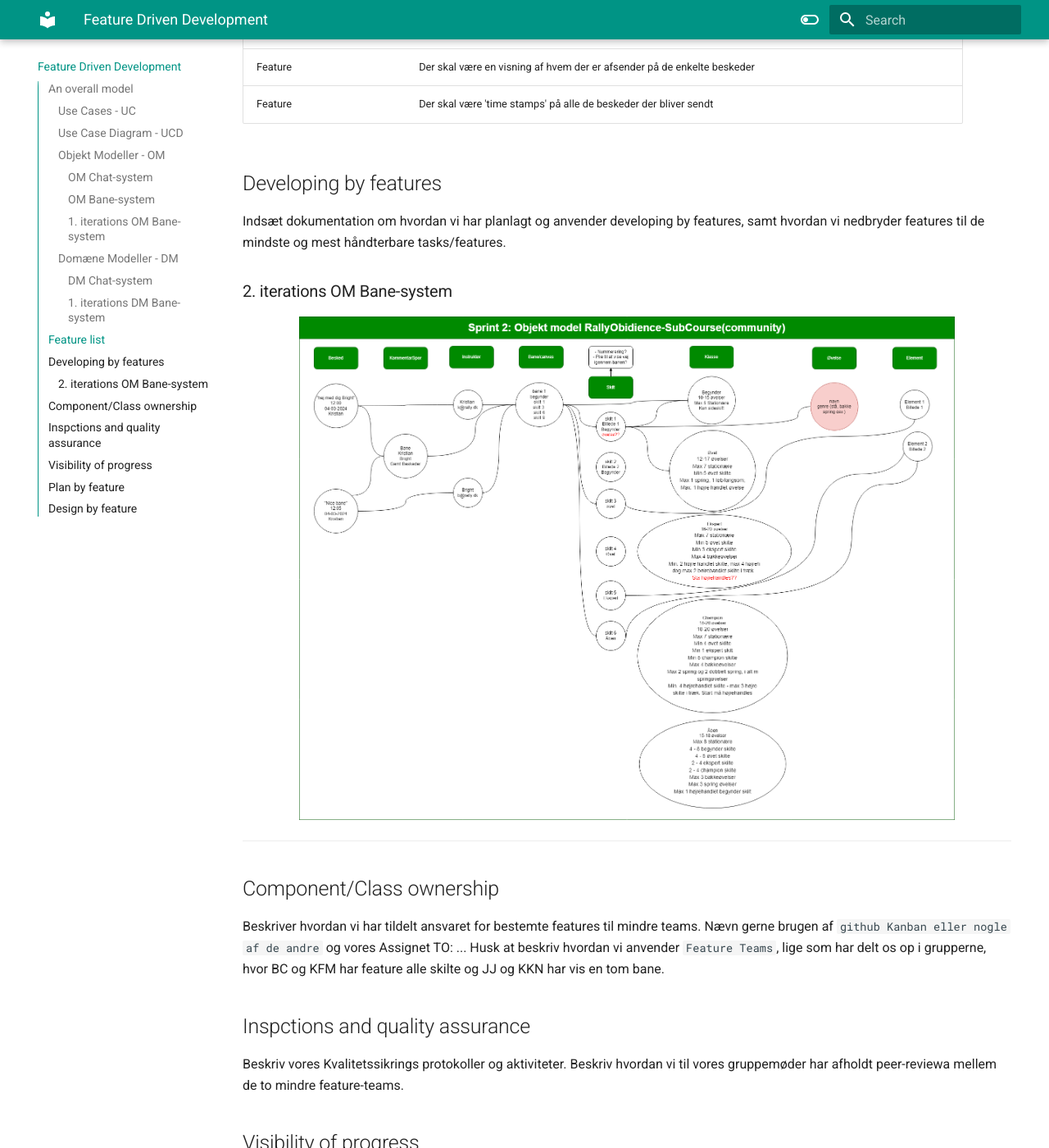
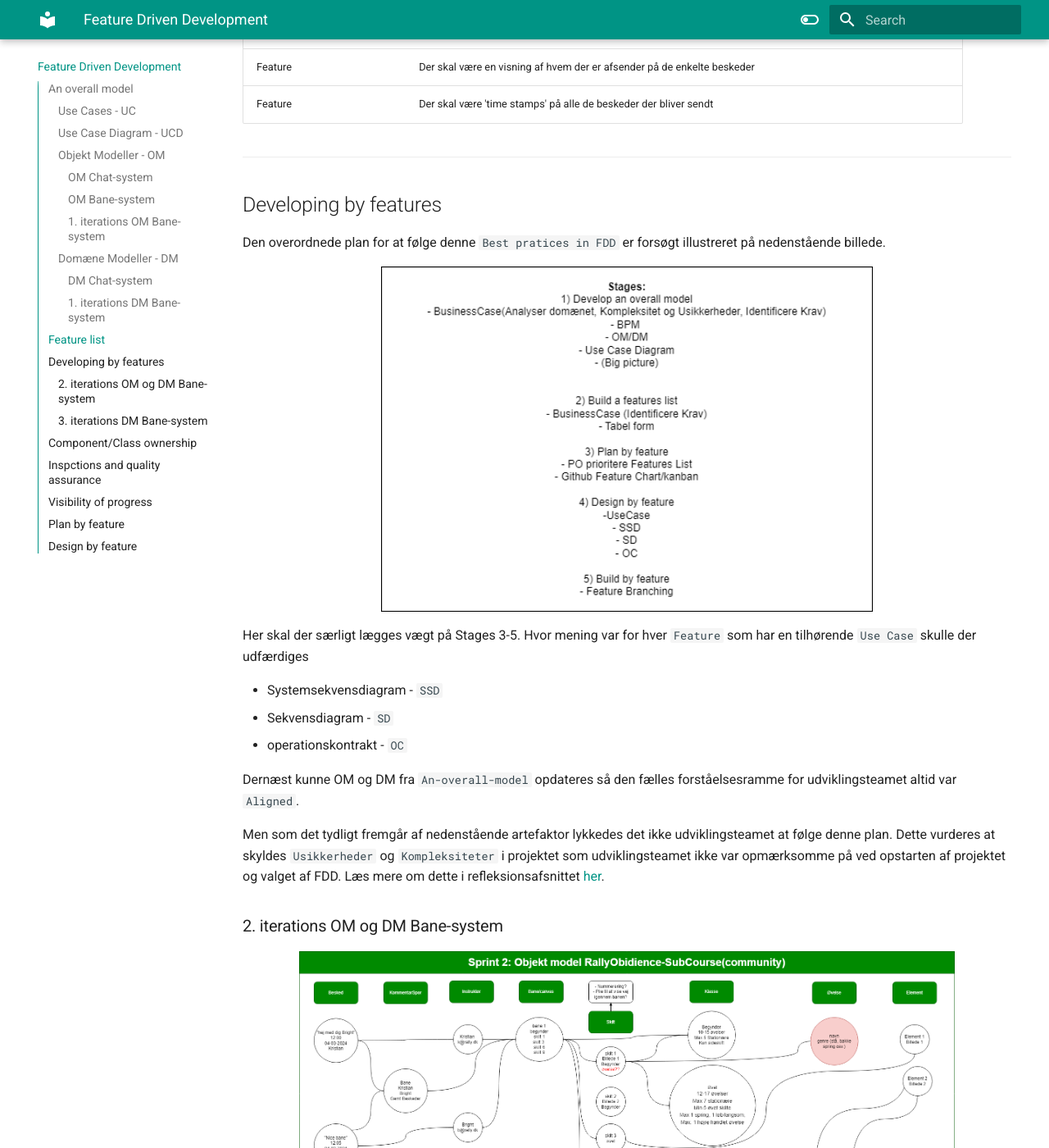
Before and after one commit to DMOoF23-Team2/3.Semester-Exam-Docs, an MkDocs documentation site: the page built from docs/featureDrivenDevelopment.md, in a window 1280 px wide and 1400 px high, scrolled down 11283 px. Shown: the whole window at 82% size. Built offline with MkDocs 1.6.1 and Material for MkDocs 9.7.7, drawn with Linux system fonts in a browser that asks for light colours; some of the changed text lies outside the part shown.

Commit message:
develop by feature dokumentation påbegyndt

```diff
--- a/docs/featureDrivenDevelopment.md
+++ b/docs/featureDrivenDevelopment.md
@@ -113,7 +113,7 @@ Denne DM vil blive refactoreret i en videre udviklingsproces, når udviklingen a
 </figure>
 
 #### 1. iterations DM Bane-system
-Denne DM har lige som [OM bane-system](featureDrivenDevelopment.md##1iteration-om-fdd) været itereraret hen over flere gange i forbindelse med [Developing by features](featureDrivenDevelopment.md#Developing-by-feature). Derfor kan denne `1. iterations DM Bane-system` ses som værende en del af `an-overall-model` og den har haft til formål at skabe den fælles forståelse ramme for udviklingsteamet inden selve udviklingsprocessen påbegyndes.
+Denne DM har lige som [OM bane-system](featureDrivenDevelopment.md#1iteration-om-fdd) været itereraret hen over flere gange i forbindelse med [Developing by features](featureDrivenDevelopment.md#Developing-by-feature). Derfor kan denne `1. iterations DM Bane-system` ses som værende en del af `an-overall-model` og den har haft til formål at skabe den fælles forståelse ramme for udviklingsteamet inden selve udviklingsprocessen påbegyndes.
 
 <figure markdown="span">
   ![Chat-system DM ](images/BaneSystemDM1Iteration.png){ width="800" }
@@ -215,14 +215,39 @@ Listen i prioriteret rækkefølge:
 | Feature | Der skal være en visning af hvem der er afsender på de enkelte beskeder |
 | Feature | Der skal være 'time stamps' på alle de beskeder der bliver sendt |
 
+---
 
 ## Developing by features {#Developing-by-feature}
-Indsæt dokumentation om hvordan vi har planlagt og anvender developing by features, samt hvordan vi nedbryder features til de mindste og mest håndterbare tasks/features.
+Den overordnede plan for at følge denne `Best pratices in FDD` er forsøgt illustreret på nedenstående billede.
 
-### 2. iterations OM Bane-system
+<figure markdown="span">
+  ![Overview Developing by features ](images/DevelopingByFeatures.png){ width="600" }
+</figure>
+
+Her skal der særligt lægges vægt på Stages 3-5. Hvor mening var for hver `Feature` som har en tilhørende `Use Case` skulle der udfærdiges
+
+* Systemsekvensdiagram - `SSD`
+* Sekvensdiagram - `SD`
+* operationskontrakt - `OC`
+
+Dernæst kunne OM og DM fra `An-overall-model` opdateres så den fælles forståelsesramme for udviklingsteamet altid var `Aligned`.
+
+Men som det tydligt fremgår af nedenstående artefaktor lykkedes det ikke udviklingsteamet at følge denne plan. Dette vurderes at skyldes `Usikkerheder` og `Kompleksiteter` i projektet som udviklingsteamet ikke var opmærksomme på ved opstarten af projektet og valget af FDD. Læs mere om dette i refleksionsafsnittet [her](systemudvikling.md#relections-on-fdd).
+
+### 2. iterations OM og DM Bane-system
 
 <figure markdown="span">
   ![Bane-system OM 2.iteration ](images/BaneSystemOM2Iteration.png){ width="800" }
+</figure>
+
+<figure markdown="span">
+  ![Bane-system DM 2.iteration ](images/BaneSystemDM2Iteration.png){ width="800" }
+</figure>
+
+### 3. iterations DM Bane-system
+
+<figure markdown="span">
+  ![Bane-system DM 3.iteration ](images/BaneSystemDM3Iteration.png){ width="800" }
 </figure>
 
 ---
```
Also changed, not shown: docs/images/BaneSystemDM2Iteration.png (added), docs/images/BaneSystemDM3Iteration.png (added), docs/images/DevelopingByFeatures.png (added), docs/images/FeaturesFDD.png (added), docs/images/KanbanFDD.png (added), docs/images/RoadmapFDD.png (added).
